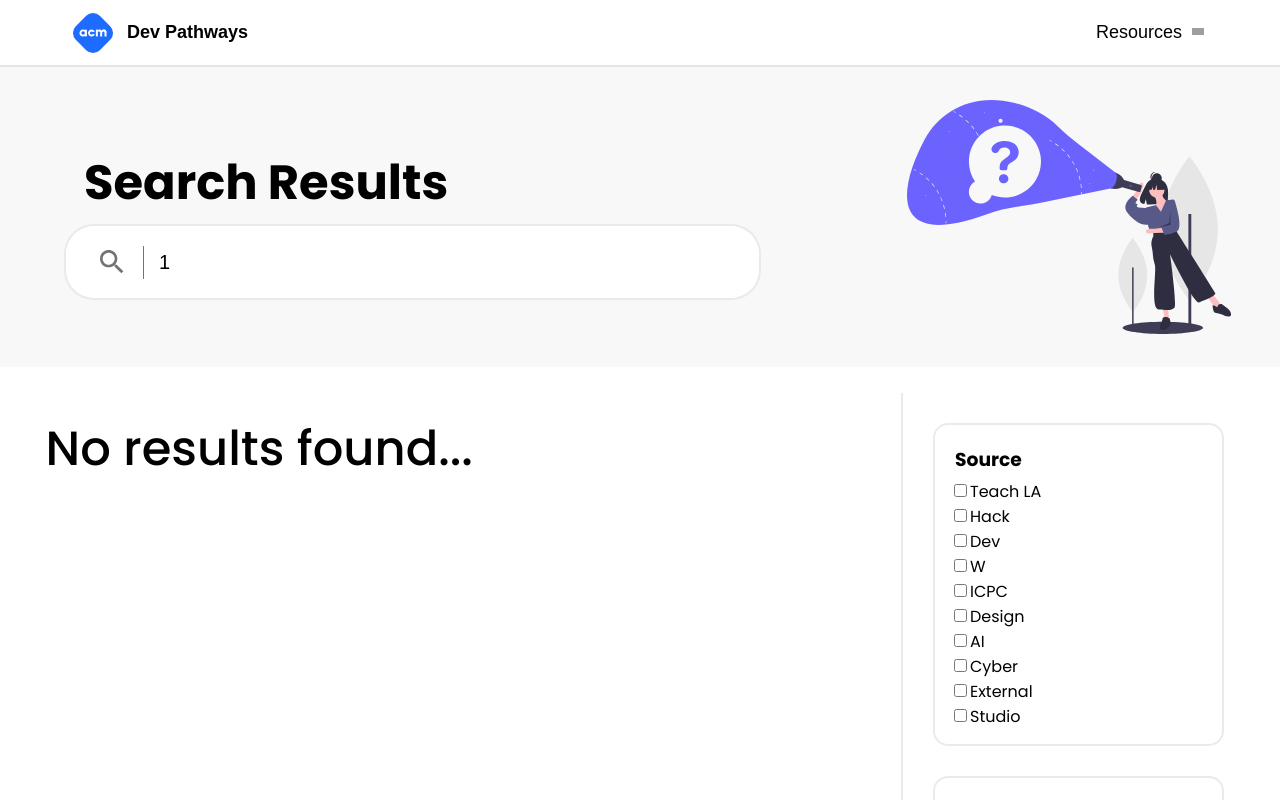
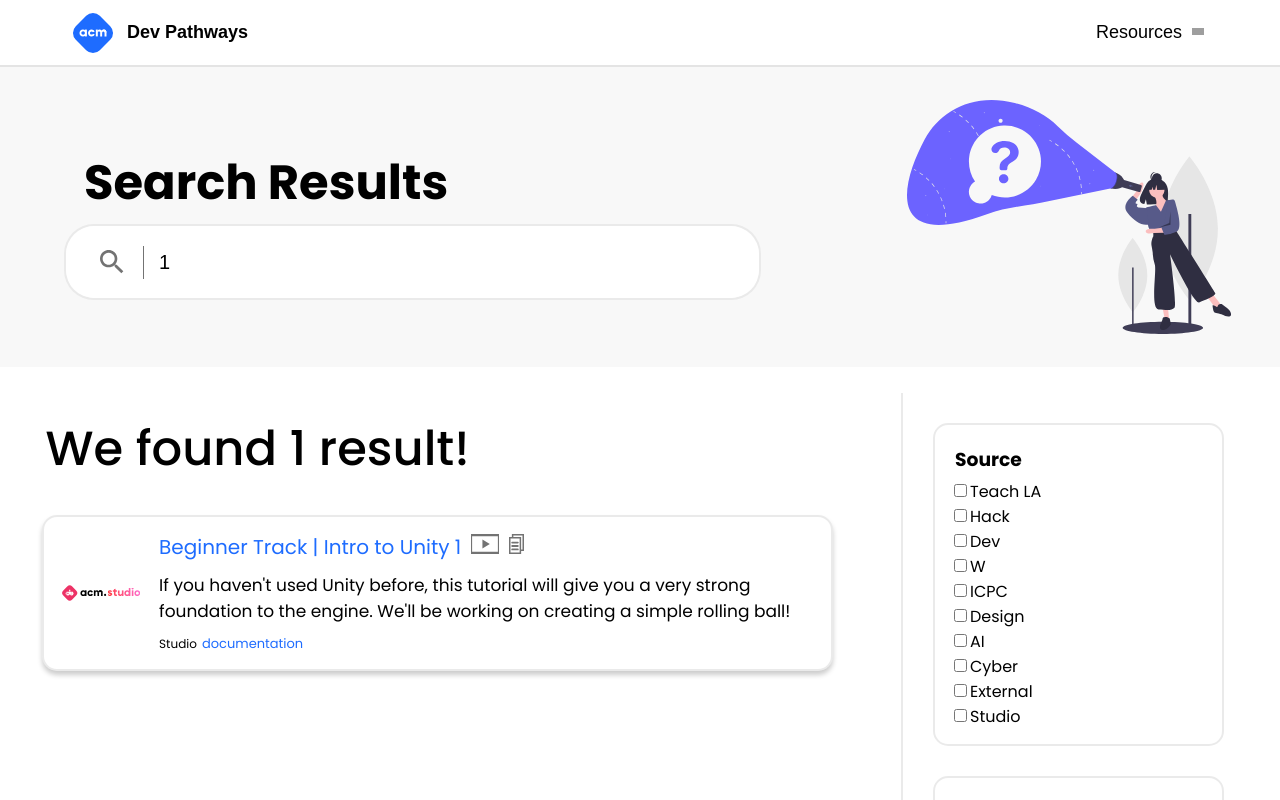
Before and after one commit to uclaacm/dev-pathways, a React (Create React App) app: page /results/1 in a window 1280 px wide. Shown: the top 800 px of the page. Built offline with nearby package versions, Linux system fonts and the light colour scheme; grey boxes are pictures that could not be loaded.

Commit message:
added studio resources

```diff
--- a/src/data/resources.js
+++ b/src/data/resources.js
@@ -10,6 +10,7 @@ import teachla from "../img/teachLA_logo_light.svg";
 import hack from "../img/hack_logo_light.svg";
 import design from "../img/design_logo_light.svg"
 import external from "../img/external_source.svg"
+import studio from "../img/studio.svg"
 
 //TODO: replace icons with more specific icons (i.e. for hackschool give hackschool icon)
 
@@ -549,6 +550,127 @@ const resources = [
             },
         ],
     },
+    {
+        category: "Unity",
+        links: [
+            {
+                name: "Beginner Track | Intro to Unity 1",
+                video: "https://www.youtube.com/watch?v=IHioQljCOFs&list=PLPO7_kXilXFbvbERRf1S0pJdXYkKPCDJr&index=2",
+                documentation: "https://drive.google.com/file/d/1YG2i9Wj99WFel9Mk6k3qyPfuA2KkYrXJ/view",
+                source: "Studio",
+                icon: studio,
+                description: "If you haven't used Unity before, this tutorial will give you a very strong foundation to the engine. We'll be working on creating a simple rolling ball!",
+                difficulty: "Beginner",
+            },
+            {
+                name: "Beginner Track | Intro to Unity 2",
+                video: "https://www.youtube.com/watch?v=IHioQljCOFs&list=PLPO7_kXilXFbvbERRf1S0pJdXYkKPCDJr&index=3",
+                documentation: "https://drive.google.com/file/d/1YG2i9Wj99WFel9Mk6k3qyPfuA2KkYrXJ/view",
+                source: "Studio",
+                icon: studio,
+                description: "In this tutorial, we finish the rolling ball project by showing you how to implement pickups!",
+                difficulty: "Beginner",
+            },
+            {
+                name: "Beginner Track | UI in Unity",
+                video: "https://www.youtube.com/watch?v=IHioQljCOFs&list=PLPO7_kXilXFbvbERRf1S0pJdXYkKPCDJr&index=4",
+                documentation: "https://drive.google.com/file/d/1pYn4R5AvQxFT4qy2xQO2V1J1ZkAOJybt/view",
+                source: "Studio",
+                icon: studio,
+                description: "In this tutorial, we will be covering the basics of UI elements in Unity and how to make a point and click escape game.",
+                difficulty: "Beginner",
+            },
+            {
+                name: "Beginner Track | 2D Game",
+                video: "https://www.youtube.com/watch?v=IHioQljCOFs&list=PLPO7_kXilXFbvbERRf1S0pJdXYkKPCDJr&index=5",
+                documentation: "https://drive.google.com/file/d/1Q3sIKsPwkSU2hGvSq_ivOG1km-Qyrlcb/view",
+                source: "Studio",
+                icon: studio,
+                description: "In this tutorial, we will be going over the basics of developing a simple 2D side-scroller in Unity.",
+                difficulty: "Beginner",
+            },
+            {
+                name: "Beginner Track | Tower Defense",
+                video: "https://www.youtube.com/watch?v=Y9FPlkfiEZM&list=PLPO7_kXilXFbvbERRf1S0pJdXYkKPCDJr&index=6",
+                documentation: "https://drive.google.com/file/d/1Q3sIKsPwkSU2hGvSq_ivOG1km-Qyrlcb/view",
+                source: "Studio",
+                icon: studio,
+                description: "In this tutorial, we show you how to script the mechanics for a 3D tower defense game.",
+                difficulty: "Beginner",
+            },
+            {
+                name: "Advanced Track | Shaders",
+                video: "https://www.youtube.com/watch?v=bR5q0tIIKzI&list=PLPO7_kXilXFbvbERRf1S0pJdXYkKPCDJr&index=10",
+                documentation: "https://drive.google.com/file/d/1Wd3_EqSm00f2V4PyfJ4ySb_ECJN0f5tt/view",
+                source: "Studio",
+                icon: studio,
+                description: "In this tutorial, we will introduce Unity's graphic and render pipeline. Learn how to create special effects, and manipulate lighting/texture on a code and pixel level.",
+                difficulty: "Advanced",
+            },
+            {
+                name: "Advanced Track | Particles",
+                video: "https://www.youtube.com/watch?v=bR5q0tIIKzI&list=PLPO7_kXilXFbvbERRf1S0pJdXYkKPCDJr&index=11",
+                source: "Studio",
+                icon: studio,
+                description: "In this tutorial, we'll be discussing the unity particle system and showing off some cool stuff you can achieve with it!",
+                difficulty: "Advanced",
+            },
+            {
+                name: "Advanced Track | Coroutines",
+                video: "https://www.youtube.com/watch?v=bR5q0tIIKzI&list=PLPO7_kXilXFbvbERRf1S0pJdXYkKPCDJr&index=12",
+                source: "Studio",
+                icon: studio,
+                description: "In this tutorial, we will be going over coroutines and how to build a simple state machine AI.",
+                difficulty: "Advanced",
+            },
+        ],
+    },
+    {
+        category: "Game Art",
+        links: [
+            {
+                name: "Art Tutorials | Post Processing",
+                video: "https://www.youtube.com/watch?v=CZnslTaWy5M&list=PLPO7_kXilXFbvbERRf1S0pJdXYkKPCDJr&index=7",
+                documentation: "https://drive.google.com/file/d/1L8MQb38_i0sLIP0bO0oR9hUV065iUq2y/view",
+                source: "Studio",
+                icon: studio,
+                description: "In this tutorial, we introduce the post processing stack available in Unity to increase visual fidelity of a scene.",
+                difficulty: "Beginner",
+            },
+            {
+                name: "Art Tutorials | Tilemaps",
+                video: "https://www.youtube.com/watch?v=CZnslTaWy5M&list=PLPO7_kXilXFbvbERRf1S0pJdXYkKPCDJr&index=9",
+                documentation: "https://drive.google.com/file/d/1RzJLp-JhWoJSzRDbyfuz2ZGYbg5BqF59/view",
+                source: "Studio",
+                icon: studio,
+                description: "In this tutorial, we will be going over tilemaps and sprites which are used to easily design a level.",
+                difficulty: "Beginner",
+            },
+            {
+                name: "Art Tutorials | 2D Animation",
+                video: "https://www.youtube.com/watch?v=tm-xUtDbbE0",
+                documentation: "https://drive.google.com/file/d/1PG5fQ9Pma4obW59UAtUSoo8Otb5iaALT/view",
+                source: "Studio",
+                icon: studio,
+                description: "In this tutorial, we will be going over the basics of model rigging and frame by frame animation- crucial to any game. Learn how to set up skeletons for basic 2D models, how to record animations, how to navigate the animation components, and more!",
+                difficulty: "Beginner",
+            },
+
+            {
+                name: "Art Tutorials | Twine",
+                video: "https://www.youtube.com/watch?v=X-D_kEFyyZM&list=PLPO7_kXilXFbvbERRf1S0pJdXYkKPCDJr&index=10",
+                documentation: "https://twinery.org/2/#!/stories",
+                source: "Studio",
+                icon: studio,
+                description: "A tutorial for Twine, a free visual software that is used to organize writing for nonlinear, interactive stories.",
+                difficulty: "Beginner",
+            },
+        ],
+    },
 ]
 
+
+
+
+
 export default resources;
--- a/src/data/teams.js
+++ b/src/data/teams.js
@@ -51,8 +51,8 @@ const teams = [
     },
     {
          logotype: studio,
-         technologies: ["HTML/CSS", "Jekyll/Liquid", "React"],
-         projects: ["Static Site", "Learning Labs"],
+         technologies: ["Unity", "Game Art", "Twine"],
+         projects: ["Games"],
     },
 ];
 
```
